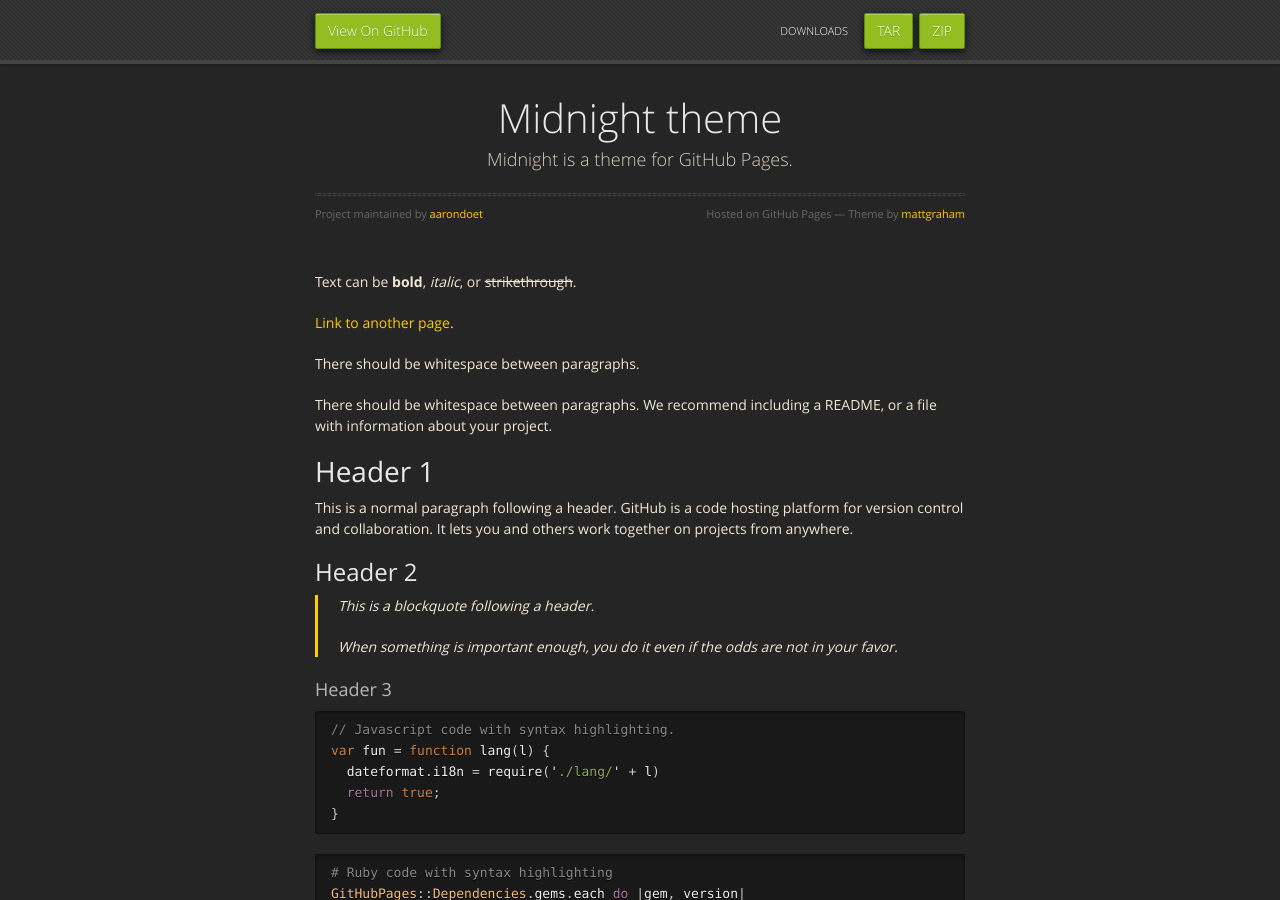
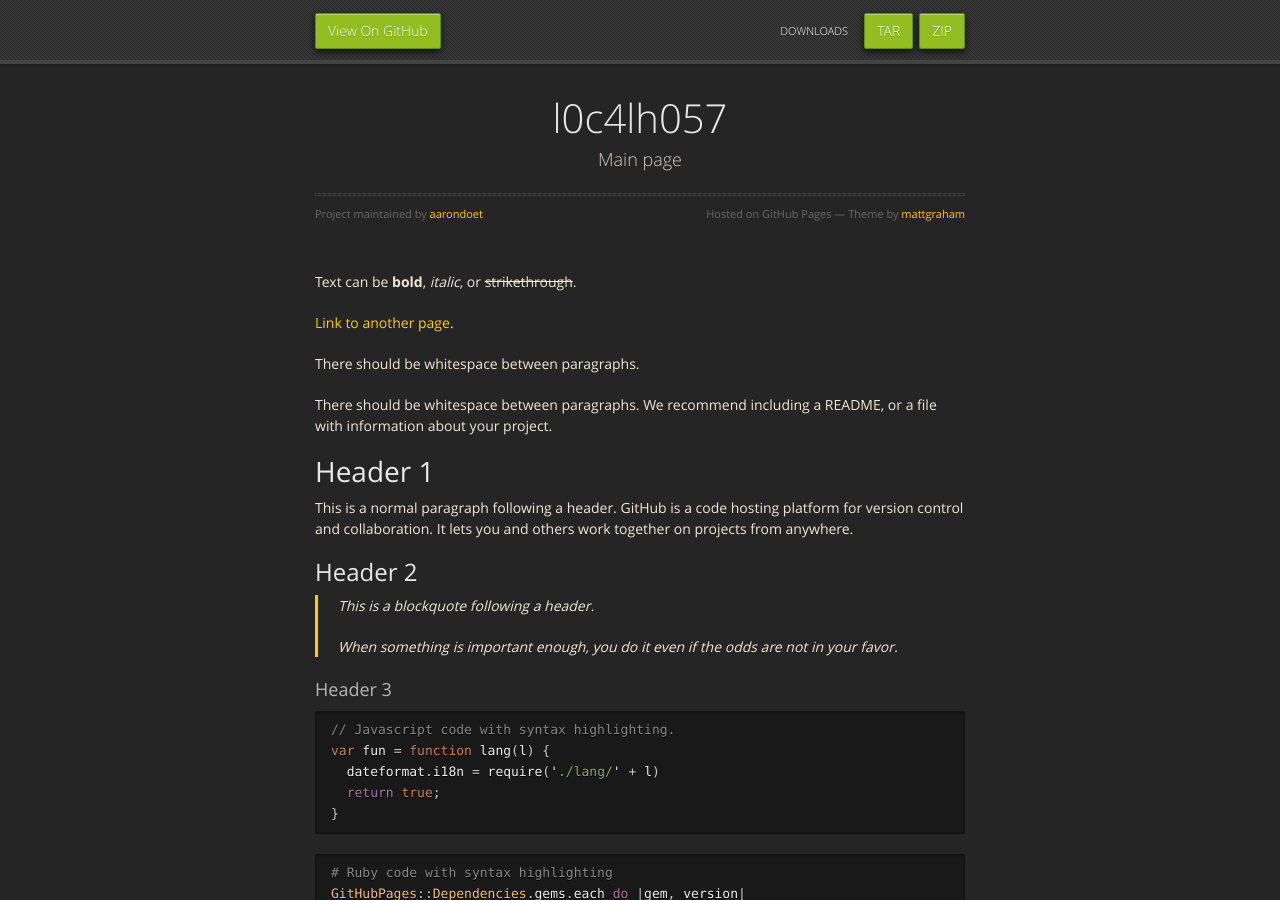
Before and after one commit to aarondoet/aarondoet.github.io, a Jekyll site: the page built from index.md, in a window 1280 px wide and 900 px high. Built offline with Jekyll 4.4.1, drawn with Linux system fonts in a browser that asks for light colours.

Commit message:
Update _config.yml

```diff
--- a/_config.yml
+++ b/_config.yml
@@ -1,5 +1,5 @@
-title: Midnight theme
-description: Midnight is a theme for GitHub Pages.
+title: l0c4lh057
+description: Main page
 show_downloads: true
 google_analytics:
 theme: jekyll-theme-midnight
```
